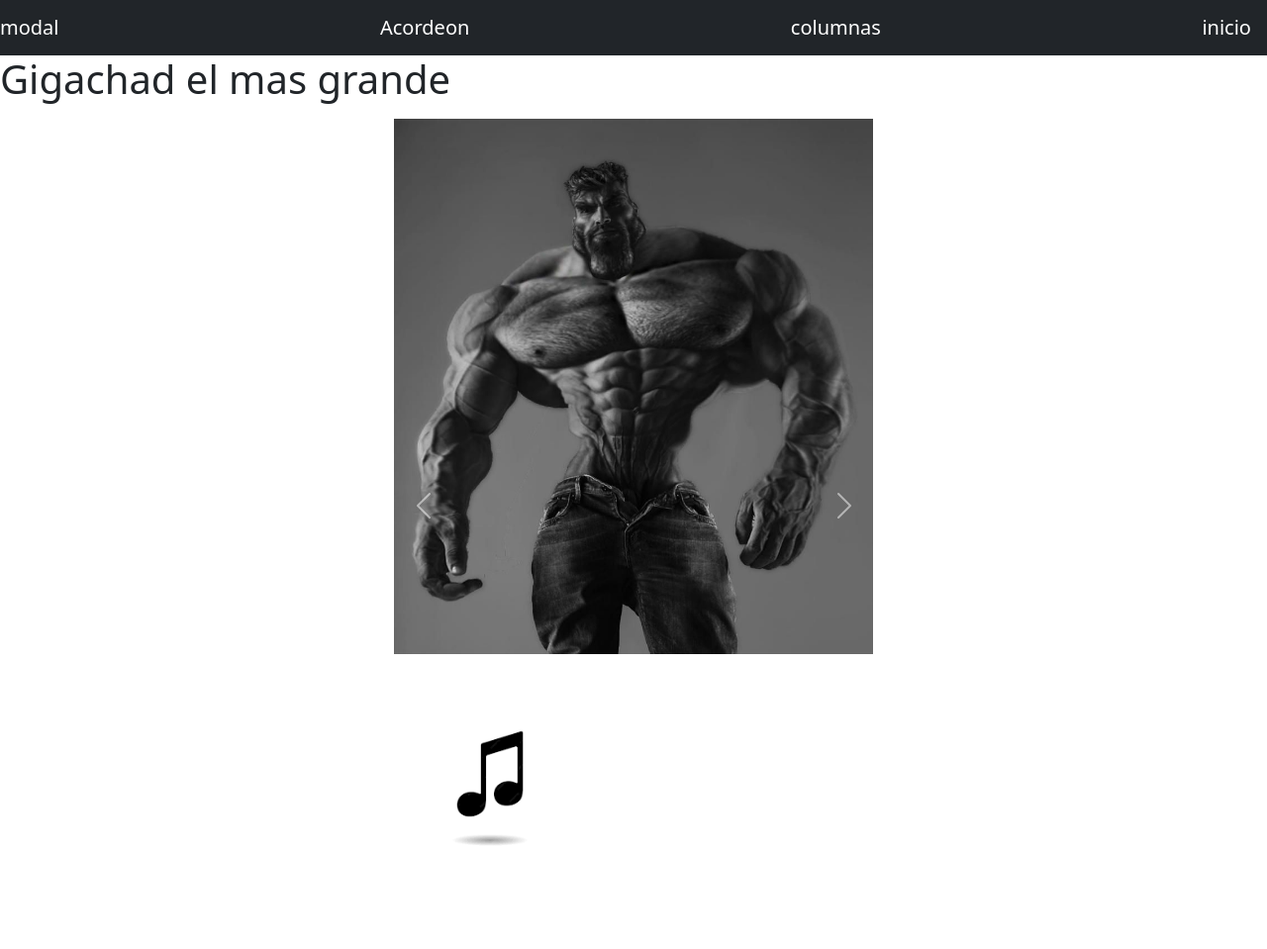
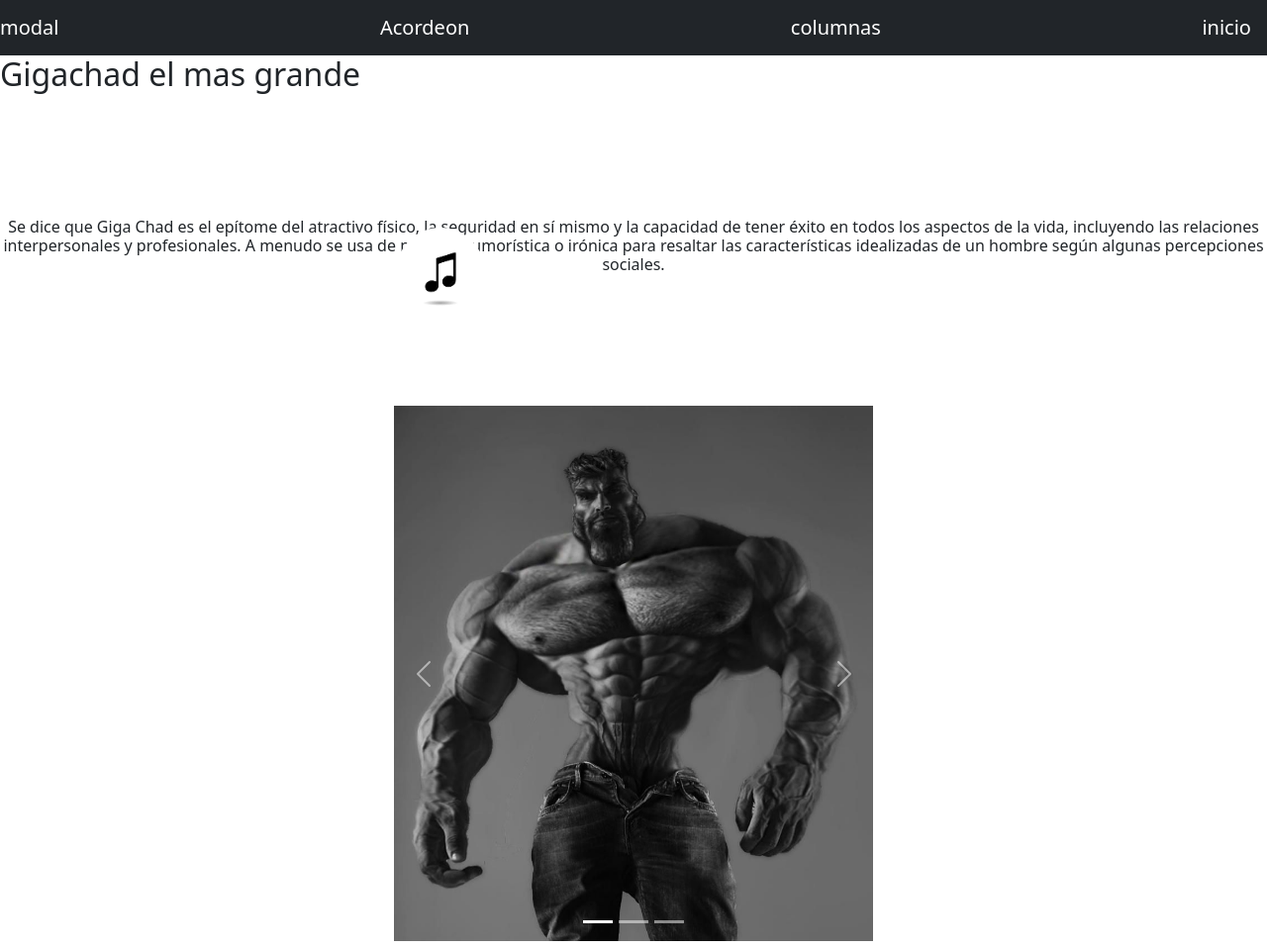
Before and after one commit to Lolito001/lolito001.github.io, a plain HTML site: page index.html in a window 1280 px wide. Shown: the whole page at 99% size. Before the commit the page ends 911 px from the top, so only its background shows below. Drawn offline with nearby package versions, Linux system fonts and the light colour scheme.

Commit message:
el mejor comit

```diff
--- a/estilos.css
+++ b/estilos.css
@@ -1,16 +1,20 @@
-#texto.texto-centrado{
-    border-radius: 20%;
-    padding: 20;
-    width: 20%;
-}
+.contenedor {
+    text-align: center;
+  }
 
-#boton{
-    border-radius: 20%;
-    width: 40%;
-    margin: 20% 30% 10% 40%;
-    border-style: none;
-    background-color: darkolivegreen;
-}
+  .contenedor {
+    display: flex;
+    justify-content: center; /* Centrar horizontalmente */
+    align-items: center; /* Centrar verticalmente */
+    height: 300px; /* Altura de ejemplo para el contenedor */
+  }
+
+
+#boton {
+    position: absolute;
+    top: 230px;
+    left: 400px;
+  }
 #imagen-boton{
     display: block;
     border-radius: 100%;
--- a/index.html
+++ b/index.html
@@ -12,12 +12,15 @@
   <div class="navbar navbar-dark bg-dark">
     <a href="Modal.html" class="navbar-brand">modal</a>
     <a href="Acordeon.html" class="navbar-brand">Acordeon</a>
-    <a href="bootstrap.html" class="navbar-brand">columnas</a>
-    <a href="inicio.html" class="navbar-brand">inicio</a>
+    <a href="Bootstrap.html" class="navbar-brand">columnas</a>
+    <a href="Inicio.html" class="navbar-brand">inicio</a>
   </div>
-  <div class="texto-centrado">
-    <h1>Gigachad el mas grande</h1>
+  <h2>Gigachad el mas grande</h2>
+  <div class="contenedor">
+    <h6>Se dice que Giga Chad es el epítome del atractivo físico, la seguridad en sí mismo y la capacidad de tener éxito en todos los aspectos de la vida, incluyendo las relaciones interpersonales y profesionales. A menudo se usa de manera humorística o irónica para resaltar las características idealizadas de un hombre según algunas percepciones sociales.</h6>
   </div>
+<a id="boton" href="https://www.youtube.com/watch?v=OVh0bMNSFss" ><img id="imagen-boton" src="fotos/musica.png"></a>
+</button>
     <div id="carouselExampleIndicators" class="carousel slide mx-auto p-2" style="width: 500px;">
       <div id="carouselExampleIndicators" class="carousel slide"></div>
         <div class="carousel-indicators">
@@ -43,9 +46,7 @@
         <button class="carousel-control-next" type="button" data-bs-target="#carouselExampleIndicators" data-bs-slide="next">
           <span class="carousel-control-next-icon" aria-hidden="true"></span>
           <span class="visually-hidden">Next</span>
-        </button>
-        <a id="boton" href="https://www.youtube.com/watch?v=OVh0bMNSFss" ><img id="imagen-boton" src="fotos/musica.png"></a>
-      </div>
+        </div>
       <script src="https://cdn.jsdelivr.net/npm/@popperjs/core@2.11.8/dist/umd/popper.min.js" integrity="sha384-I7E8VVD/ismYTF4hNIPjVp/Zjvgyol6VFvRkX/vR+Vc4jQkC+hVqc2pM8ODewa9r" crossorigin="anonymous"></script>
       <script src="https://cdn.jsdelivr.net/npm/bootstrap@5.3.2/dist/js/bootstrap.min.js" integrity="sha384-BBtl+eGJRgqQAUMxJ7pMwbEyER4l1g+O15P+16Ep7Q9Q+zqX6gSbd85u4mG4QzX+" crossorigin="anonymous"></script>
 </body>
```
Also changed, not shown: bootstrap.html (+3 -3 lines).
